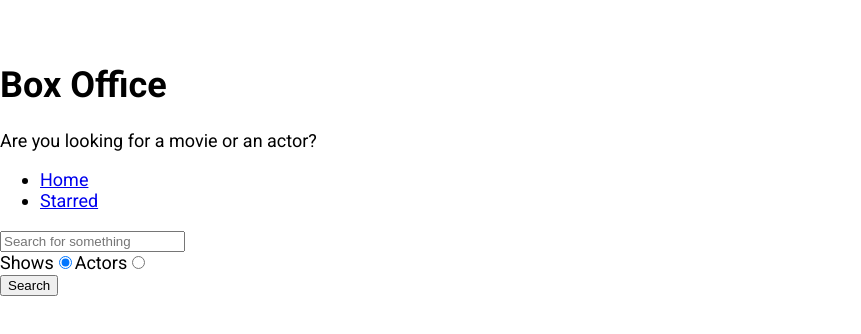
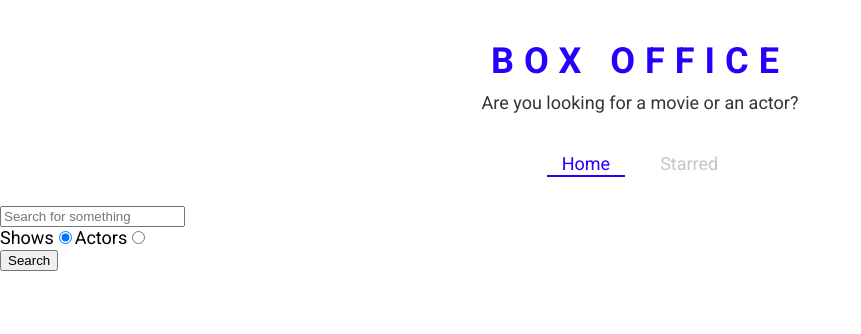
Before and after one commit to mamanshsoni/Box-Office, a React (Create React App) app in the folder box-office/: page / in a window 1280 px wide. Shown: the top 334 px of the page, without its empty margins (0-861 px from the left). Built offline with nearby package versions, Linux system fonts and the light colour scheme.

Commit message:
defined theme for styled components and created a few styled.js

```diff
--- a/box-office/src/App.js
+++ b/box-office/src/App.js
@@ -1,12 +1,22 @@
 import React from 'react';
 import { Switch, Route } from 'react-router-dom';
+import { ThemeProvider } from 'styled-components';
 
 import Home from './pages/Home';
 import Starred from './pages/Starred';
 import Show from './pages/Show';
 
+const theme = {
+  mainColors: {
+    blue: '#2400ff',
+    gray: '#c6c6c6',
+    dark: '#353535',
+  },
+};
+
 function App() {
   return (
+    <ThemeProvider theme={theme}>
       <Switch>
         <Route exact path="/">
           <Home />
@@ -24,6 +34,7 @@
           <div>Not found</div>
         </Route>
       </Switch>
+    </ThemeProvider>
   );
 }
 
--- a/box-office/src/components/Navs.js
+++ b/box-office/src/components/Navs.js
@@ -1,5 +1,7 @@
 import React from 'react';
-import { Link } from 'react-router-dom';
+import { useLocation } from 'react-router-dom';
+
+import { NavList, LinkStyled } from './Navs.styled';
 
 const LINKS = [
   { to: '/', text: 'Home' },
@@ -7,15 +9,22 @@
 ];
 
 const Navs = () => {
+  const location = useLocation();
+
   return (
     <div>
-      <ul>
+      <NavList>
         {LINKS.map(item => (
           <li key={item.to}>
-            <Link to={item.to}>{item.text}</Link>
+            <LinkStyled
+              to={item.to}
+              className={item.to === location.pathname ? 'active' : ''}
+            >
+              {item.text}
+            </LinkStyled>
           </li>
         ))}
-      </ul>
+      </NavList>
     </div>
   );
 };
--- /dev/null
+++ b/box-office/src/components/Navs.styled.js
@@ -0,0 +1,41 @@
+import styled from 'styled-components';
+import { Link } from 'react-router-dom';
+
+export const NavList = styled.ul`
+  display: flex;
+  justify-content: center;
+  list-style: none;
+  margin: 0 0 30px;
+  padding: 0;
+`;
+
+export const LinkStyled = styled(Link)`
+  margin: 0 10px;
+  padding: 3px 15px;
+  position: relative;
+  text-decoration: none;
+  color: ${({ theme }) => theme.mainColors.gray};
+  &.active {
+    color: ${({ theme }) => theme.mainColors.blue};
+    &:after {
+      content: '';
+      position: absolute;
+      display: block;
+      height: 2px;
+      left: 0%;
+      bottom: 0;
+      background-color: ${({ theme }) => theme.mainColors.blue};
+      animation: slide-in 0.3s ease-in forwards;
+      @keyframes slide-in {
+        from {
+          left: 50%;
+          width: 0;
+        }
+        to {
+          left: 0%;
+          width: 100%;
+        }
+      }
+    }
+  }
+`;
--- a/box-office/src/components/Title.js
+++ b/box-office/src/components/Title.js
@@ -1,11 +1,12 @@
 import React from 'react';
+import { TitleWrapper } from './Title.styled';
 
 const Title = ({ title, subtitle }) => {
   return (
-    <div>
+    <TitleWrapper>
       <h1>{title}</h1>
       <p>{subtitle}</p>
-    </div>
+    </TitleWrapper>
   );
 };
 
--- /dev/null
+++ b/box-office/src/components/Title.styled.js
@@ -0,0 +1,18 @@
+import styled from 'styled-components';
+
+export const TitleWrapper = styled.div`
+  text-align: center;
+  margin: 0 0 40px;
+
+  h1 {
+    color: ${({ theme }) => theme.mainColors.blue};
+    letter-spacing: 10px;
+    text-transform: uppercase;
+    margin: 0 0 10px;
+  }
+
+  p {
+    color: ${({ theme }) => theme.mainColors.dark};
+    margin: 0;
+  }
+`;
```
Lines whose indentation alone changed are shown as unchanged.
